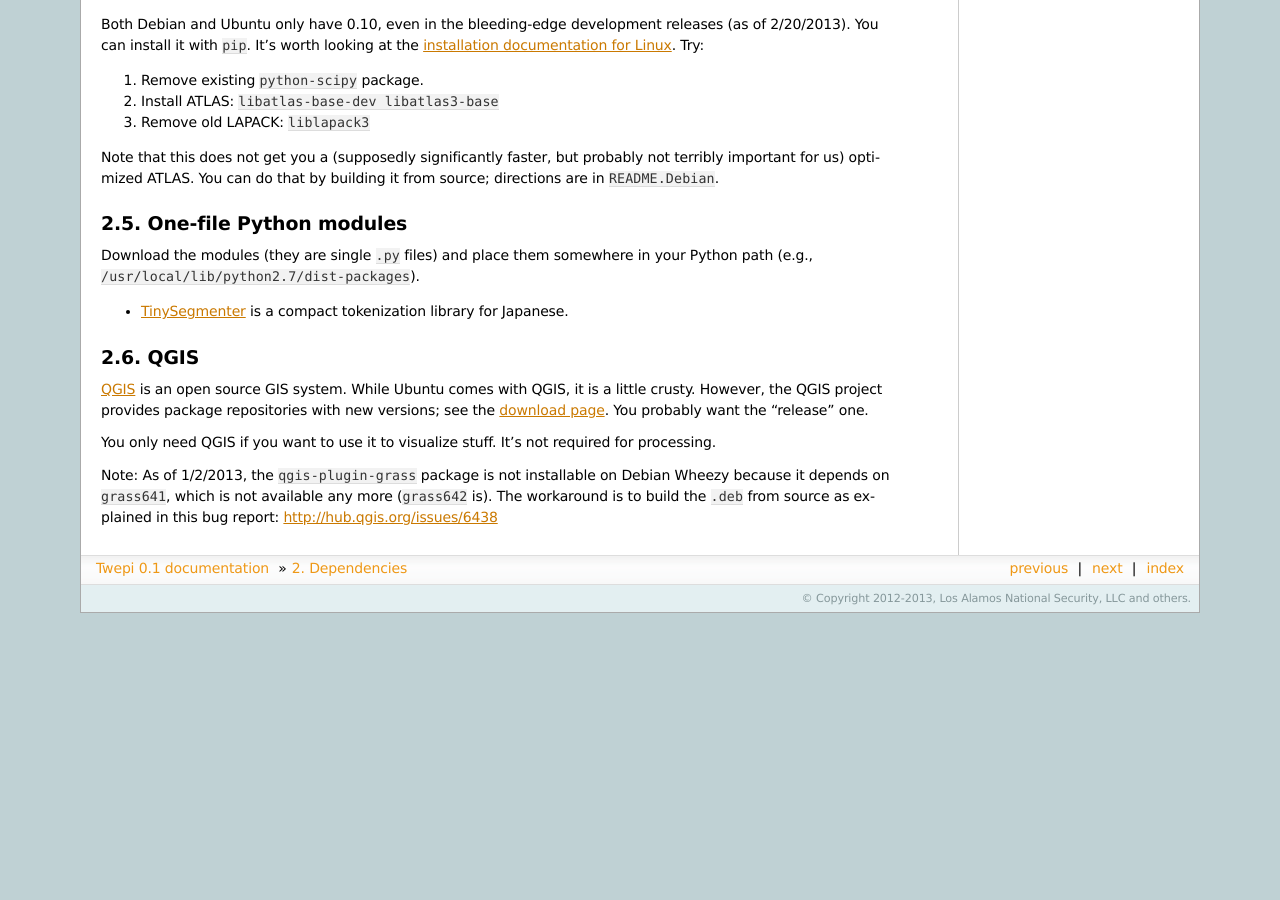
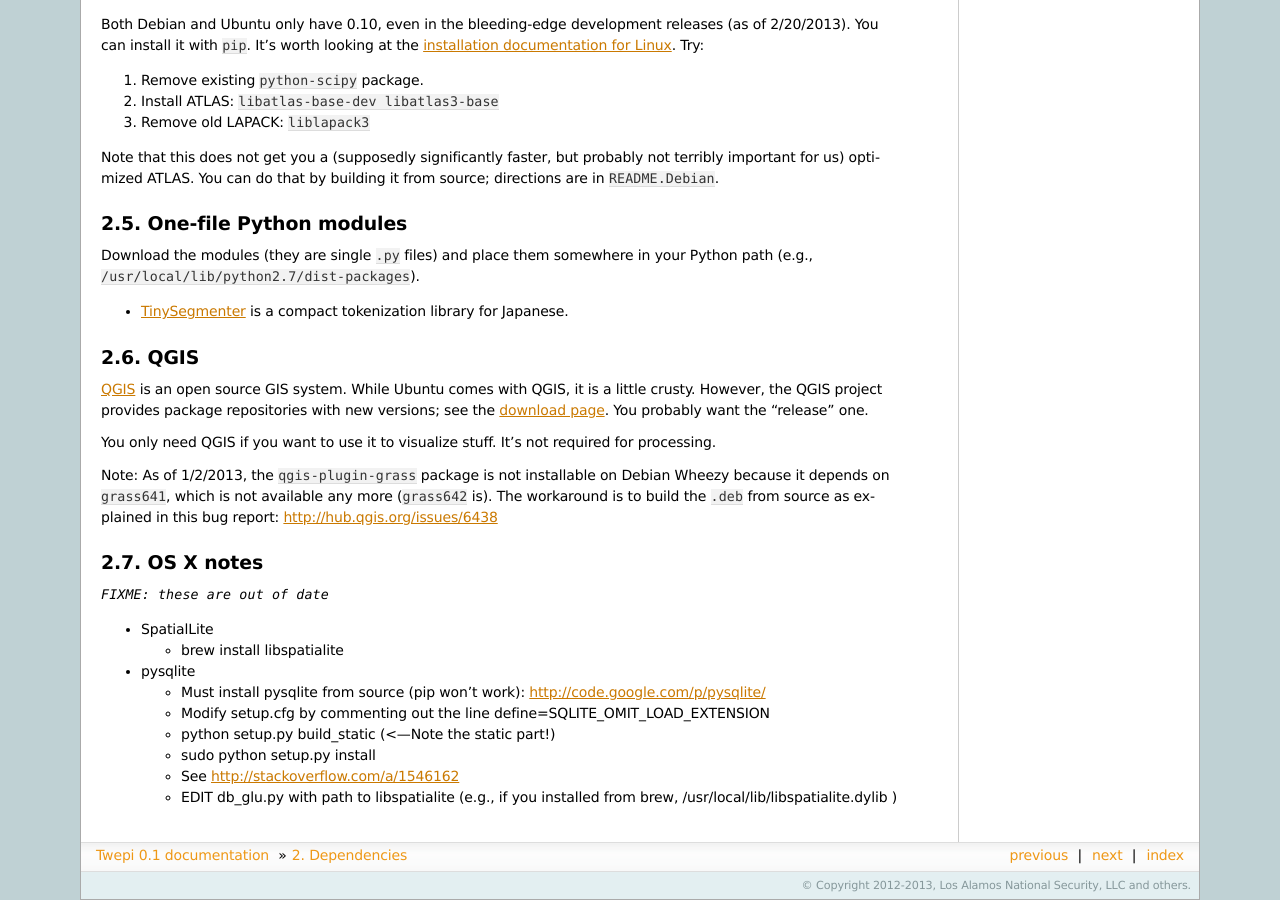
Before and after one commit to reidpr/quac, a Sphinx documentation site: the page built from sphinx/dependencies.rst, in a window 1280 px wide and 900 px high, scrolled down 1157 px. Built offline with Sphinx 7.4.7, drawn with Linux system fonts in a browser that asks for light colours; formulas are drawn with MathJax 3; before the commit the page ends 1770 px from its top, so only the background shows below that.

Commit message:
refactor README.mac into main docs

```diff
--- a/sphinx/dependencies.rst
+++ b/sphinx/dependencies.rst
@@ -111,3 +111,23 @@ Note: As of 1/2/2013, the ``qgis-plugin-grass`` package is not installable on
 Debian Wheezy because it depends on ``grass641``, which is not available any
 more (``grass642`` is). The workaround is to build the ``.deb`` from source as
 explained in this bug report: http://hub.qgis.org/issues/6438
+
+
+OS X notes
+==========
+
+`FIXME: these are out of date`
+
+* SpatialLite
+
+  - brew install libspatialite
+
+* pysqlite
+
+  - Must install pysqlite from source (pip won't work): http://code.google.com/p/pysqlite/
+  - Modify setup.cfg by commenting out the line
+    define=SQLITE_OMIT_LOAD_EXTENSION
+  - python setup.py build_static (<---Note the static part!)
+  - sudo python setup.py install
+  - See http://stackoverflow.com/a/1546162
+  - EDIT db_glu.py with path to libspatialite  (e.g., if you installed from brew, /usr/local/lib/libspatialite.dylib )
```
Also changed, not shown: 1 other file.
